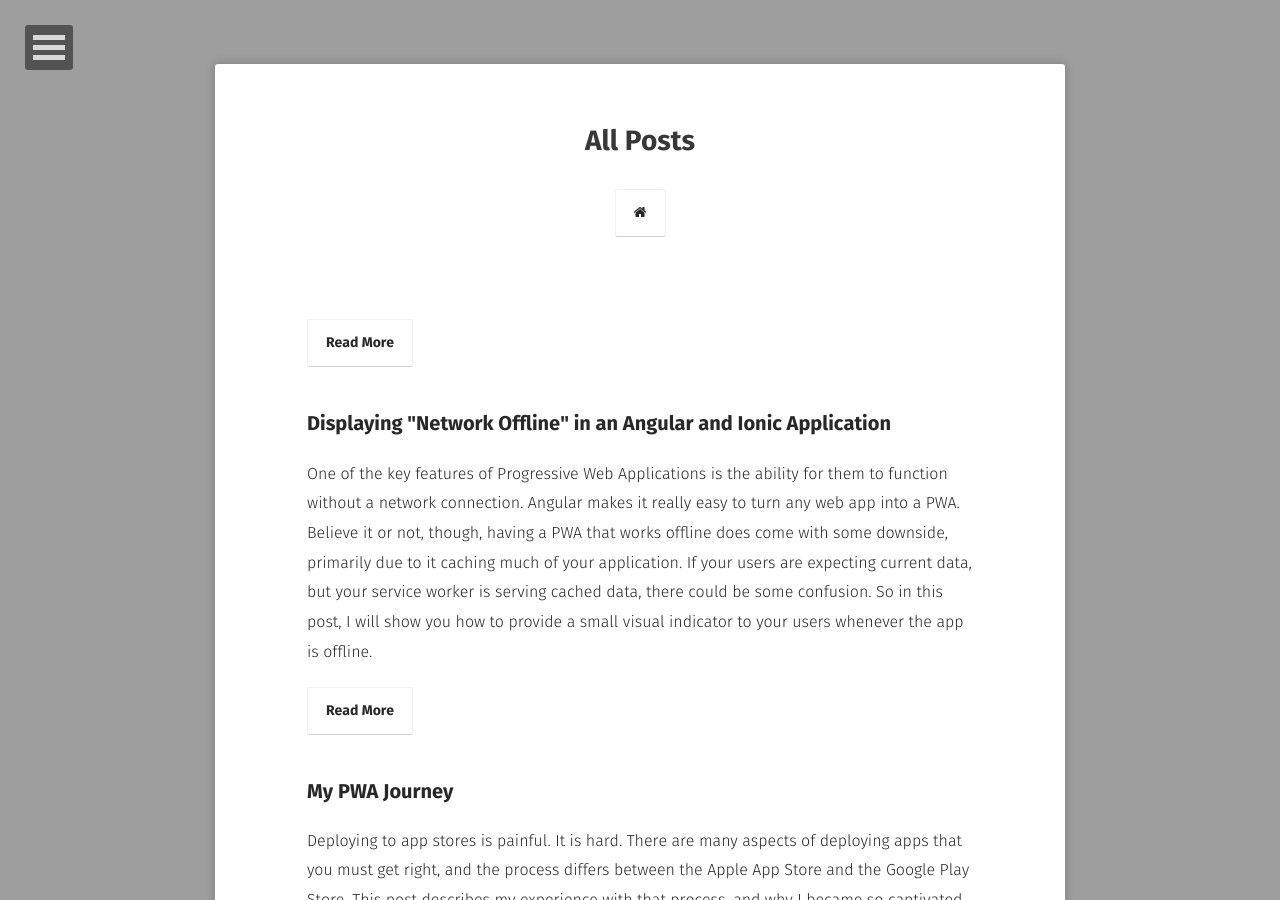
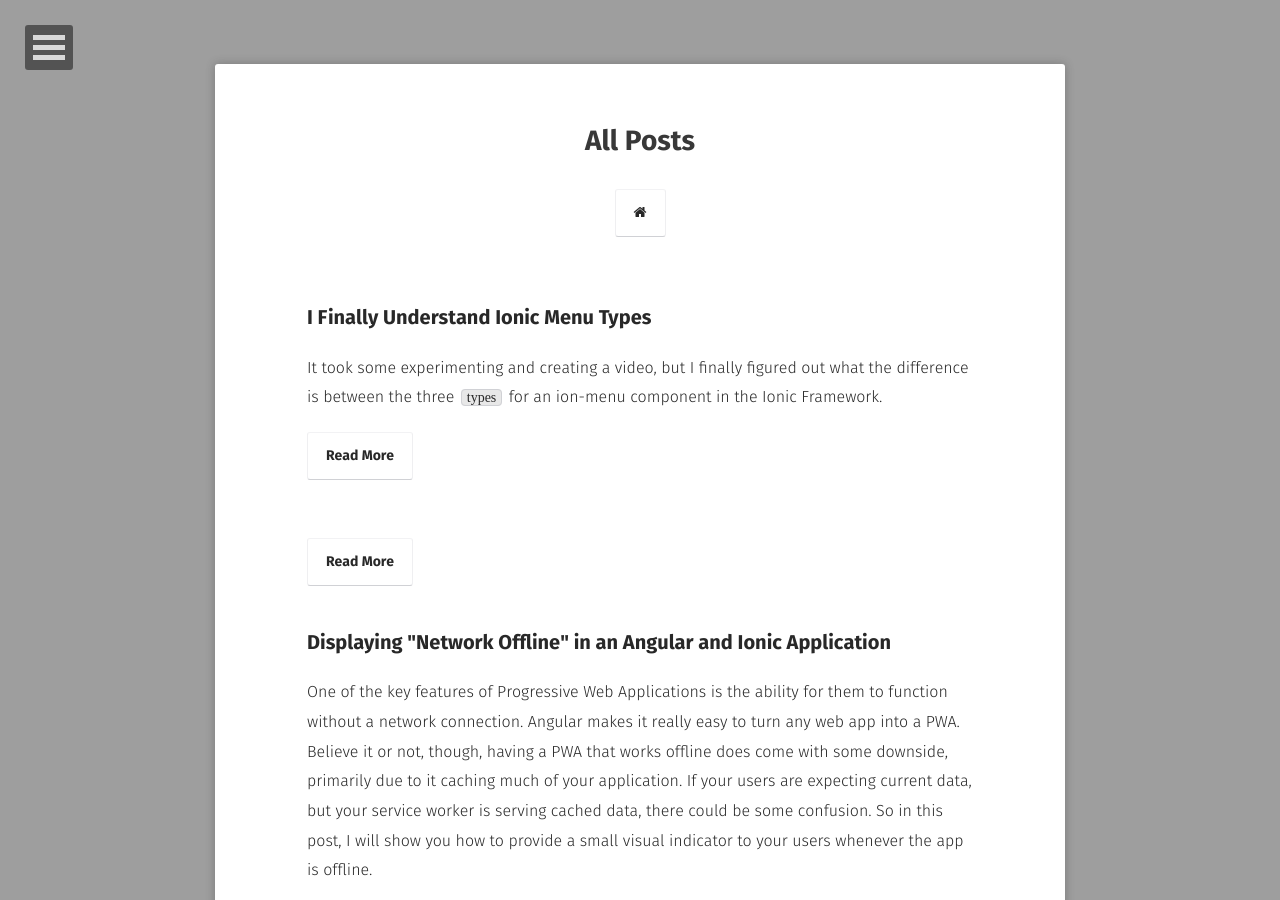
Before and after one commit to walkingriver/walkingriver.github.io, a Jekyll site: the page built from posts/index.md, in a window 1280 px wide and 900 px high. Built offline with Jekyll 4.4.1, drawn with Linux system fonts in a browser that asks for light colours; some web fonts are replaced; part of the change alters nothing that is shown.

Commit message:
Finished ion-menu

```diff
--- a/_posts/2020-05-01-ion-menu.md
+++ b/_posts/2020-05-01-ion-menu.md
@@ -5,43 +5,52 @@ date: '2020-05-30'
 author: Michael Callaghan
 tags:
 - Ionic Framework
-- Angular
+- UI
 - Mobile
 layout: post
-feature: https://walkingriver.com/assets/img/ion-menu-type.gif
-thumbnail: https://walkingriver.com/assets/img/ion-menu-type.gif
-cover_image: https://walkingriver.com/assets/img/ion-menu-type.gif
+feature: https://walkingriver.com/assets/img/ion-menu.png
+thumbnail: https://walkingriver.com/assets/img/ion-menu.png
+cover_image: https://walkingriver.com/assets/img/ion-menu.png
 canonical_url: https://walkingriver.com/ion-menu
-published: false
+published: true
 ---
 
 It took some experimenting and creating a video, but I finally figured out what the difference is between the three `types` for an ion-menu component in the Ionic Framework.
 
 <!--more-->
 
-The IonMenu is the Ionic component that implements a side-menu. As with most other Ionic container components, it can contain a header with a toolbar and title, along with some ion-content. The typical side-menu consists of a list of pages, made from an ion-list of ion-items.
+The ion-menu is the Ionic component that implements a side-menu. As with most other Ionic container components, it can contain a header with a toolbar and title, along with some ion-content. The typical side-menu consists of a list of pages, made from an ion-list of ion-items.
 
-The menu can be customized with a variety of behaviors.
+# Type
+The menu can be customized with a variety of behaviors. The `type` is where I always get confused.
 
 ## Overlay
-If you want the menu to obscure the main page content when it opens, you can set its type attribute to `overlay`. With this option, the menu slides in from the side, covering the stationary main content.
+If you want the menu to obscure the main page content when it opens, you can set its `type` attribute to `overlay`. With this option, the menu slides in from the side, covering the stationary main content.
 
 ## Push
-Other choices are `push`, which cause the page content to slide with the menu. The menu still slides in from the side, pushing the main content out of the way.
+Other choices are `push`, which causes the page content to slide with the menu. As with `overlay`, the menu still slides in from the side, but it pushes the main content out of the way.
 
 ## Reveal
-Or you can choose `reveal` to achieve a similar, but opposite effect from “overlay.” With reveal, the menu content itself is stationary, and appears to be uncovered as the main contents slides out of the way.
+Or you can choose `reveal` to achieve a similar, but opposite effect from `overlay`. With `reveal`, the menu content itself is stationary, and appears to be uncovered (or revealed) as the main contents slides out of the way.
 
 ## Animated Example
-![Animated Example of ion-menu types](assets/img/ion-menu-type.gif)
+Here is an animation I created to show them side-by-side. Pay close attention to which elements move, versus which ones are stationary in each example. It helps if you focus on the word Menu and the title of the main content.
 
-## Other ion-menu Options
-You can specify what side the menu is on by setting the side attribute to either start or end. If you choose end, make sure your menu icon is on the same side of the main content's toolbar, or it will look weird.
+![Animated Example of ion-menu types](https://walkingriver.com/assets/img/ion-menu-type.gif)
 
-You can disable swiping the menu on mobile devices by setting swipeGesture to false.
+# Other ion-menu Options
+## Side
+You can specify what side the menu is on by setting the side attribute to either `start` or `end`. If you choose `end`, make sure your menu icon is on the same side of the main content's toolbar, or it will look weird.
 
+## Swipe Gesture
+You can disable swiping the menu on mobile devices by setting `swipeGesture` to false.
+
+## Menu Toggle
 If you want an item in your menu to close the menu when you select it, be sure to wrap it with an `ion-menu-toggle` component. Otherwise, the menu will stay open.
 
 The `ion-menu-toggle` can also be used to open a menu (hence the name toggle). By default, it will automatically hide itself whenever it detects that its menu is disabled or being presented in a split-pane, as we will be doing here. Because of that, if you want it to be visible all the time, be sure to set its autoHide attribute to false.
 
 Do not ask me how long it took me to debug that the first time I forgot it.
+
+# Summary
+That is the basics of the ion-menu. There are other options, but those are the important ones to get you started. These are also the ones I tend to forget.
```
Also changed, not shown: assets/img/ion-menu.png (added).
